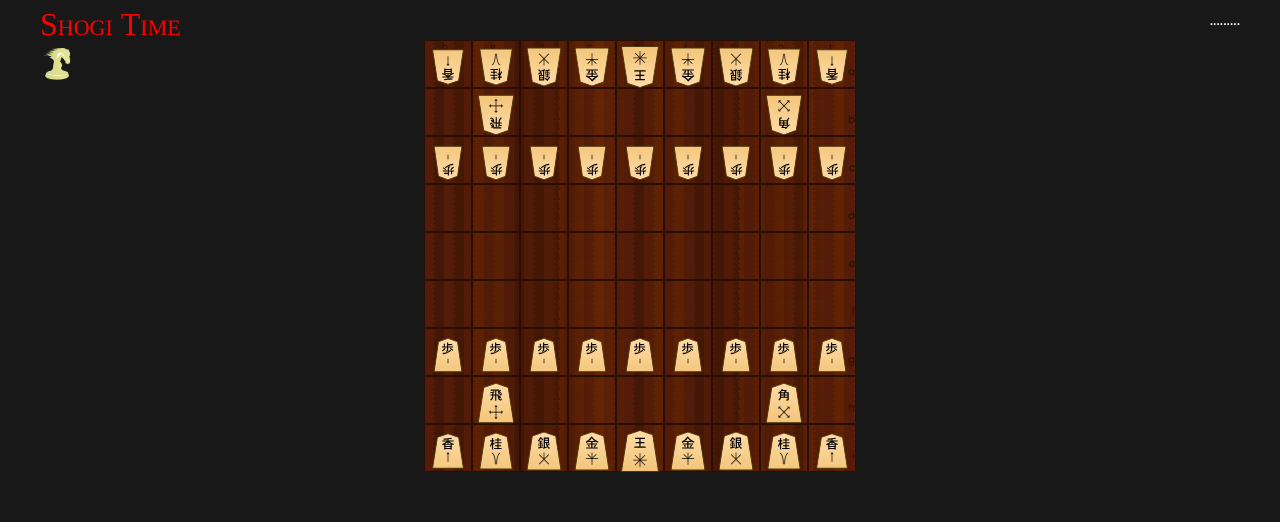
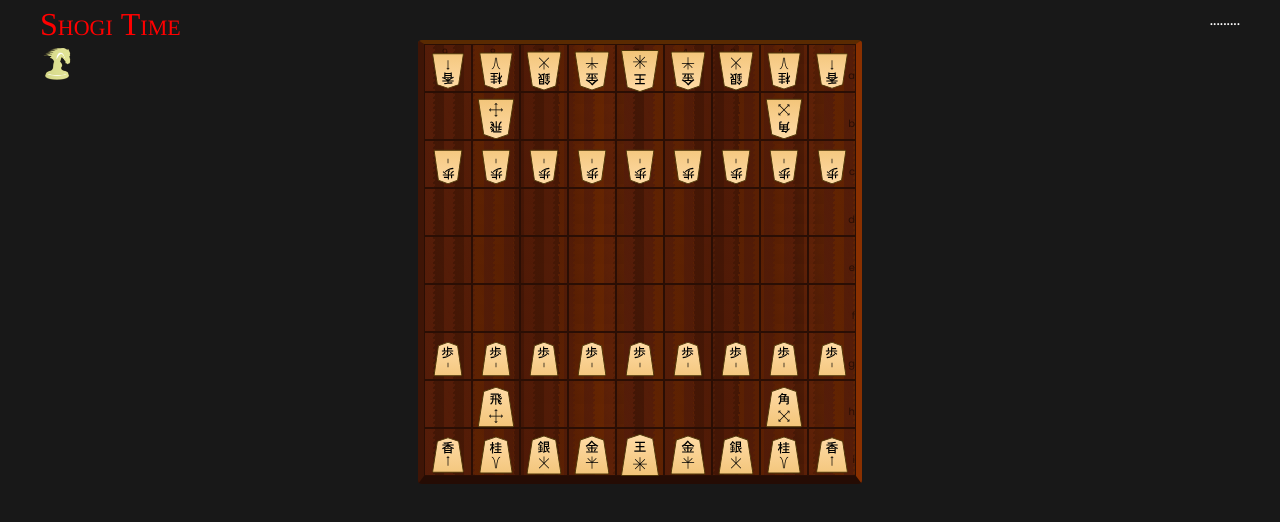
Before and after one commit to TheAutomaTom/Shogi-Time-Client, a Vue app: page /game in a window 1280 px wide. Shown: the top 522 px of the page. Built offline with nearby package versions, Linux system fonts and the light colour scheme; no server answers.

Commit message:
Work in progress

```diff
--- a/src/State/GameState.ts
+++ b/src/State/GameState.ts
@@ -3,10 +3,14 @@ import {
 } from "../Models/Game";
 import { ref } from "vue";
 import { defineStore } from "pinia";
+import { DefaultNewGameLayout } from "@/State/Game/DefaultNewGameLayout";
 
 export const useGameState = defineStore("GameState", () => {
 
-  const GameBoardModel = ref({} as GameBoardModel);
+  const GameBoardModel = ref({
+    Id:"111-zzz",
+    Squares: new DefaultNewGameLayout().Squares
+  } as GameBoardModel);
 
   return {
     GameBoardModel
--- a/src/ViewComponents/GameBoard/GameBoard.vue
+++ b/src/ViewComponents/GameBoard/GameBoard.vue
@@ -11,20 +11,15 @@
 </template>
 <!-- =============================================== -->
 <script setup lang="ts">
-import { GameBoardModel } from "@/Models/Game";
 import {useAppState} from "@/State/AppState";
 import GameSquare from "./GameSquare.vue";
 import { ref } from "vue";
-import { DefaultNewGameLayout } from "@/Models/DefaultNewGameLayout";
 
-const Model = ref({
-  Id: "test-111",
-  Squares: new DefaultNewGameLayout().Squares
+const app$ = useAppState();
 
-} as GameBoardModel);
+const Model = ref(app$.Game$.GameBoardModel);
 
 
-const app$ = useAppState();
 </script>
 <!-- =============================================== -->
 <style scoped lang="scss">
@@ -39,10 +34,22 @@ const app$ = useAppState();
 
     // Reference: https://codepen.io/melissamcewen/pen/EPBPbv
     background-size: 200px 20px, 20px 5px, 90px 10px;
-    background-image: //linear-gradient(90deg, #551c07 50%, transparent 50%),
-      linear-gradient(70deg, rgba(91,33,5,.1) 0%,rgba(83,29,4,0.32) 23%,rgba(74,24,3,.41) 47%,rgba(80,27,5,0.44) 70%,rgba(81,27,5,0.59) 74%,rgba(93,33,4,0.2) 83%,rgba(115,43,3,.5) 100%),
+    background-image:
+      linear-gradient(70deg, rgba(91,33,5,.1) 0%,
+                             rgba(83,29,4,0.32) 23%,
+                             rgba(74,24,3,.41) 47%,
+                             rgba(80,27,5,0.44) 70%,
+                             rgba(81,27,5,0.59) 74%,
+                             rgba(93,33,4,0.2) 83%,
+                             rgba(115,43,3,.5) 100%),
       linear-gradient(120deg, #541c09 50%, transparent 50%),
       linear-gradient(80deg, #3f1506 50%, #632401 50%);
+
+    border-left: 6px solid #3f1506;
+    border-top: 4px solid #5a2a01;
+    border-right: 6px solid #893000;
+    border-bottom: 8px solid #250c04;
+    border-radius: 4px;
   }
 
 
--- a/src/ViewComponents/GameBoard/GamePiece.vue
+++ b/src/ViewComponents/GameBoard/GamePiece.vue
@@ -48,6 +48,7 @@ const dragStart = (ev: any) => {
     height:100%;
     object-fit:scale-down;
     cursor:grab;
+
   }
 
 
```
Also changed, not shown: src/State/Game/DefaultNewGameLayout.ts (renamed from src/Models/DefaultNewGameLayout.ts).
